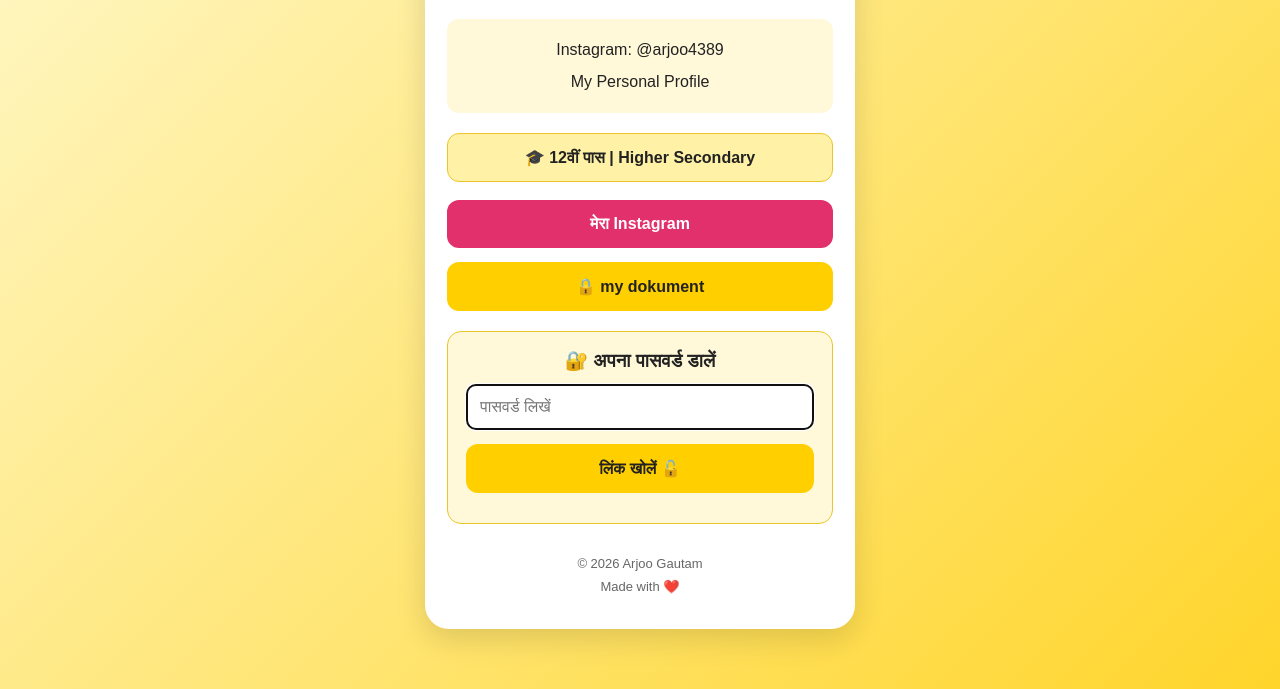
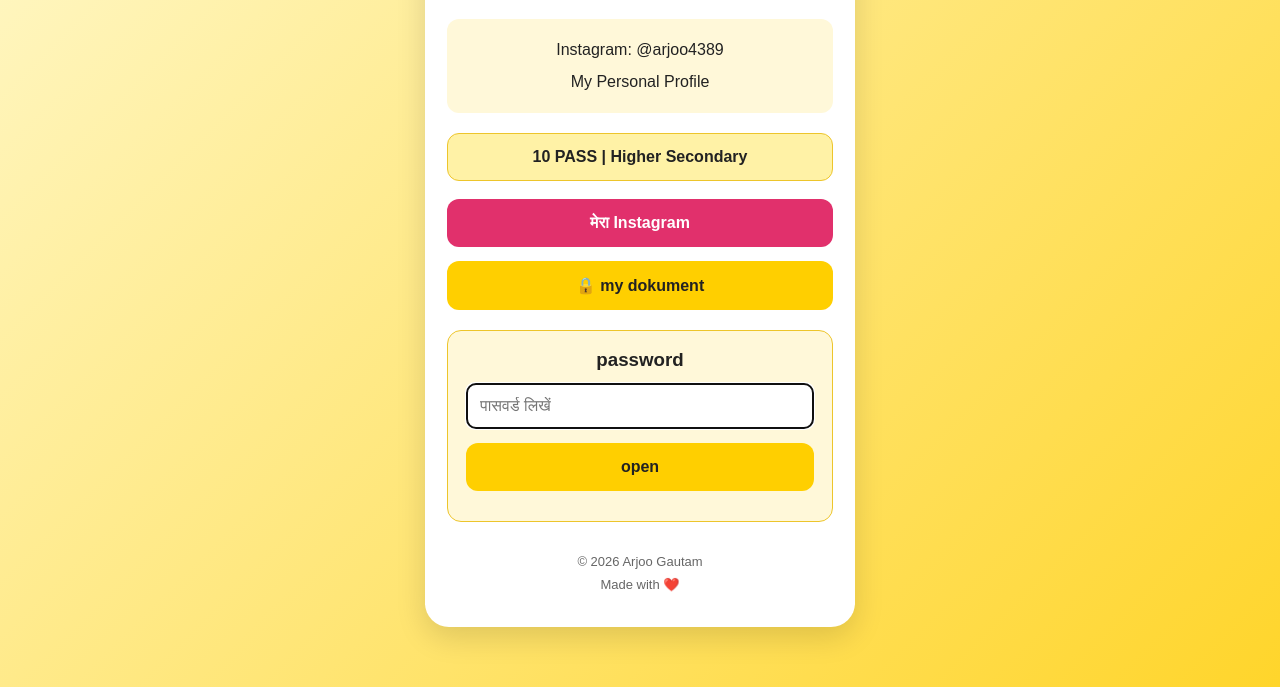
Before and after one commit to surajk971152-hub/My-dokument, a plain HTML site: page index.html in a window 1280 px wide. Both pictures are taken after a click on the button "🔒 my dokument". Shown: the part 158-847 px from the top of the page. Drawn offline with Linux system fonts and the light colour scheme.

Commit message:
Update text content in index.html

```diff
--- a/index.html
+++ b/index.html
@@ -127,7 +127,7 @@ footer {
   </div>
 
   <div class="education">
-    🎓 12वीं पास | Higher Secondary
+    10 PASS | Higher Secondary
   </div>
 
   <a
@@ -146,7 +146,7 @@ footer {
   </button>
 
   <div id="passwordBox">
-    <h3>🔐 अपना पासवर्ड डालें</h3>
+    <h3>password</h3>
 
     <form onsubmit="checkPassword(event)">
       <input
@@ -157,7 +157,7 @@ footer {
       >
 
       <button class="btn" type="submit">
-        लिंक खोलें 🔓
+        open
       </button>
     </form>
 
```
